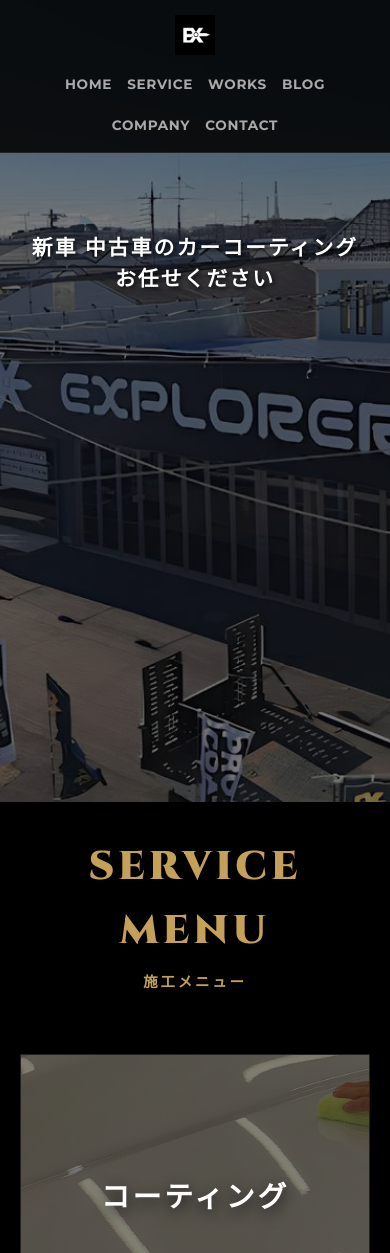
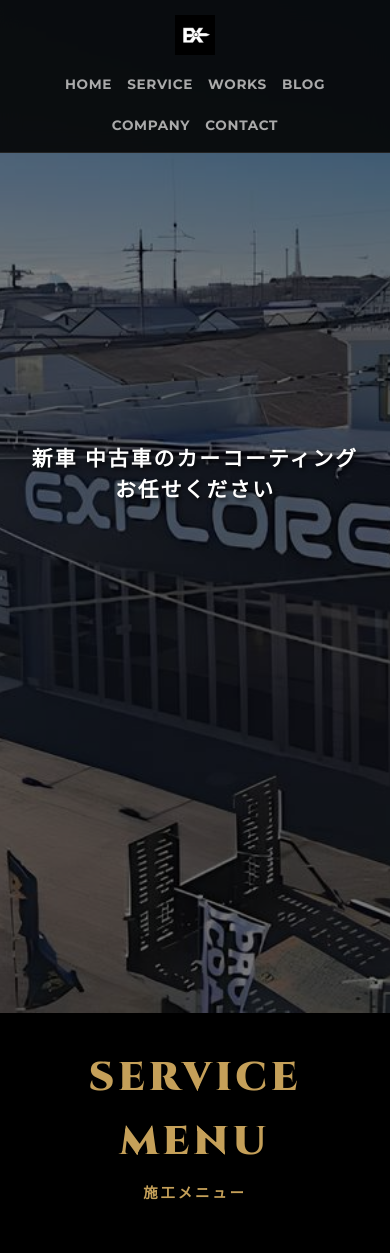
Before and after one commit to shinyaokubo-ai/mysite, a Django app: page /test1/ in a window 390 px wide. Shown: the top 1253 px of the page. Run offline with Django 5.2, Linux system fonts and the light colour scheme.

Commit message:
TOPの文字高さ調整

```diff
--- a/web/templates/index_test.html
+++ b/web/templates/index_test.html
@@ -227,7 +227,7 @@
     /* ① 画像の過度なズームを防ぐため、高さを少し抑える */
     .test-hero-section {
         height: 70vh; /* 画面の高さの70%にする（100%だとズームされすぎるため） */
-        padding-top: 25vh; /* 文字の位置もスマホに合わせて少し上に調整 */
+        padding-top: 50vh; /* 文字の位置もスマホに合わせて少し上に調整 */
     }
 
     /* ② スマホの画面幅に合わせて文字を小さくし、綺麗な2行に収める */
```
